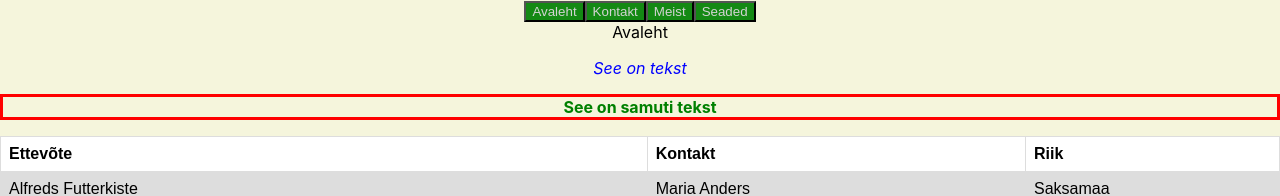
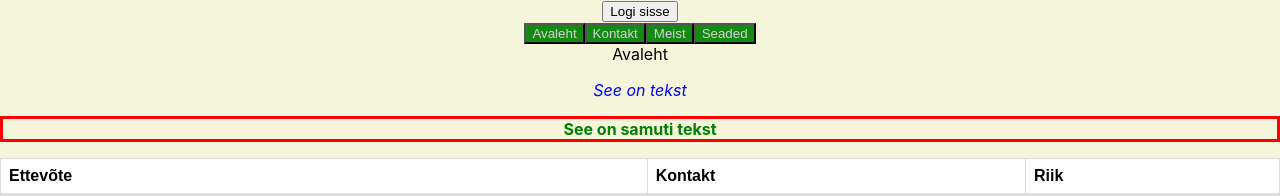
Before and after one commit to jaanus-pi/React-12-2023, a React (Create React App) app in the folder kodutoo1/: page / in a window 1280 px wide. Shown: the top 196 px of the page. Built offline with nearby package versions, Linux system fonts and the light colour scheme.

Commit message:
Logi sisse 1. osa

```diff
--- a/kodutoo1/src/App.js
+++ b/kodutoo1/src/App.js
@@ -1,5 +1,6 @@
 import './App.css';
 import { Link, Route, Routes } from "react-router-dom";
+import { useState } from 'react';
 import Avaleht from './pages/Avaleht';
 import Kontakt from './pages/Kontakt';
 import Meist from './pages/Meist';
@@ -8,8 +9,13 @@ import Leht from './pages/Leht';
 import Loader from './pages/Loader';
 
 function App() {
+  const [sisselogitud, muudaSisselogitud] = useState('ei');
+
   return (
     <div className="App">
+      { sisselogitud === 'ei' && <div><button onClick={() => muudaSisselogitud('jah')}>Logi sisse</button> <br /></div>}
+      { sisselogitud === 'jah' && <div><button onClick={() => muudaSisselogitud('ei')}>Logi välja</button> <br /></div>}
+
       <Link to="/">
         <button className="nupp">Avaleht</button>
       </Link>
```
